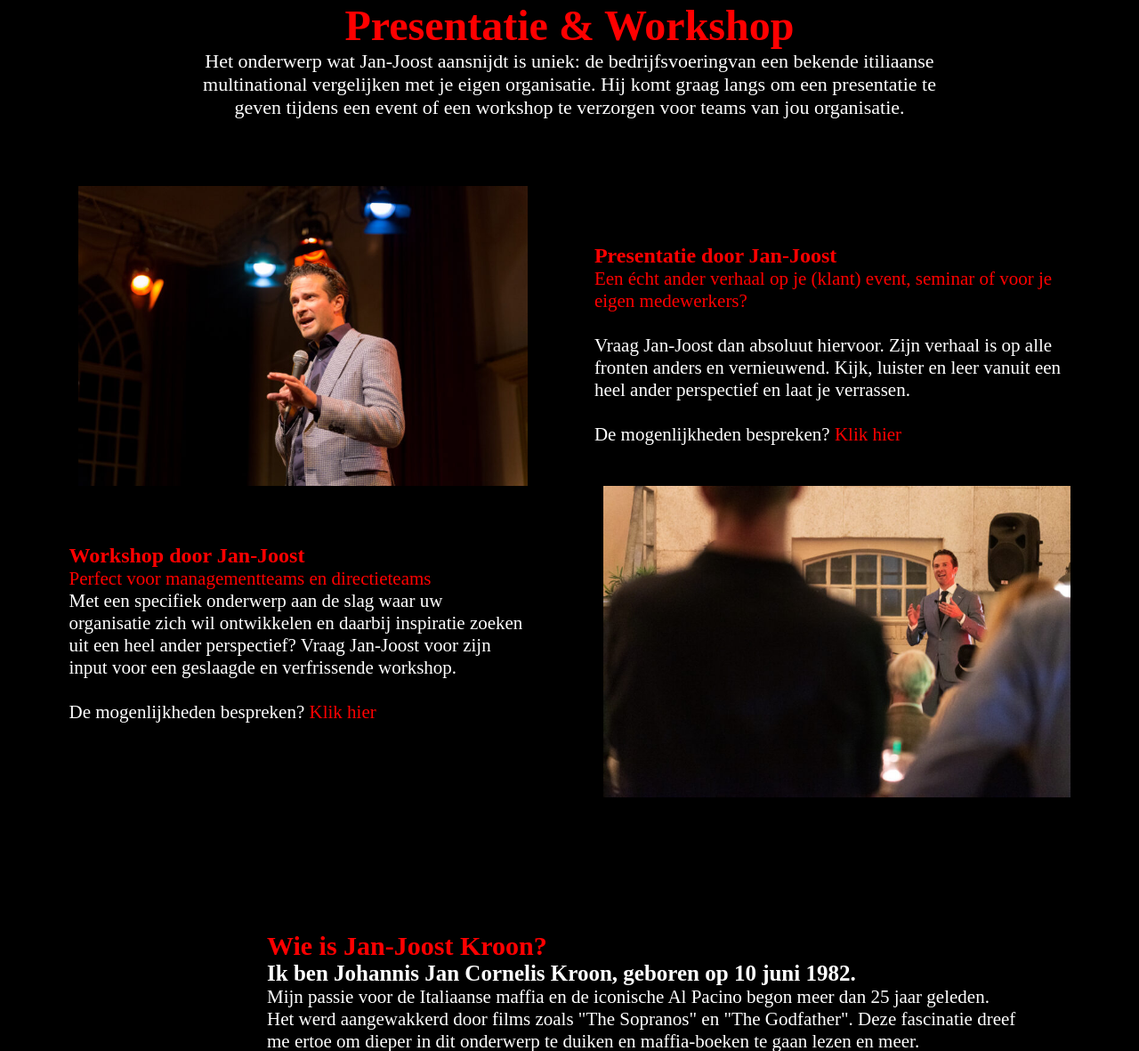
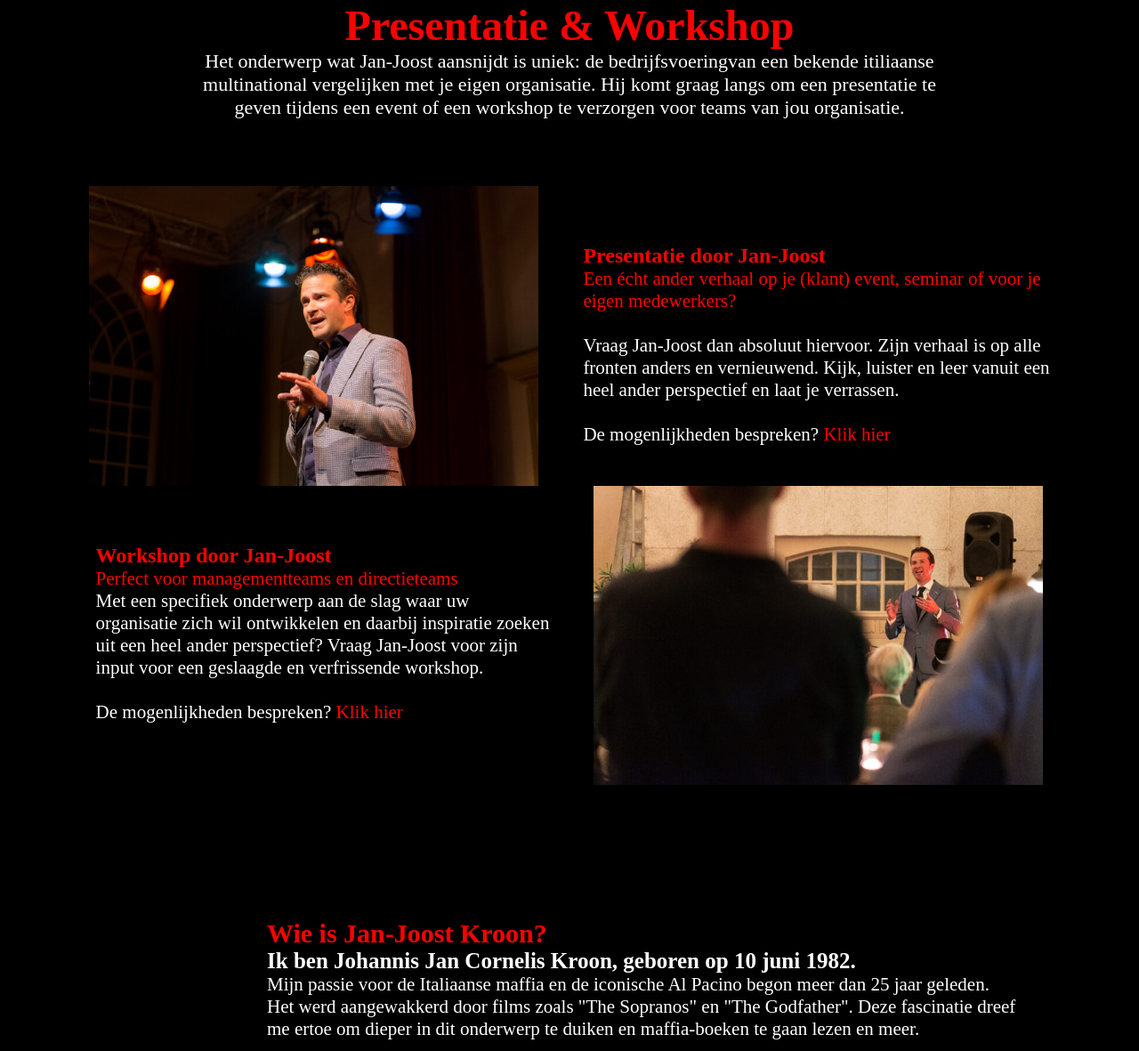
Before and after one commit to Floris29/vancapototceo, a PHP site: page / in a window 1280 px wide; the page is wider, and only the part inside the window is pictured. Shown: the part 4315-5496 px from the top of that part at 89% size. Run offline with PHP 8.4, Linux system fonts and the light colour scheme; some libraries are stand-ins or nearby versions.

Commit message:
padding fix

```diff
--- a/assets/CSS/styles.css
+++ b/assets/CSS/styles.css
@@ -232,6 +232,7 @@ button {
     margin-top: 75px;
     display: flex;
     justify-content: center;
+    gap: 50px;
 }
 
 .img--presentation {
@@ -242,15 +243,6 @@ button {
     color: red;
     padding-top: 65px;
     font-size: 21px;
-
-}
-
-.text-align{
-    padding-left: 75px;
-}
-
-.align-text{
-    padding-right: 600px;
 }
 
 .tekst--presentatie {
@@ -273,10 +265,11 @@ button {
 .workshop{
     display: flex;
     justify-content: center;
+    gap: 50px;
 }
 
 .img--workshop {
-    width: 525px;
+    width: 505px;
 }
 
 .tekst--workshop {
--- a/index.html
+++ b/index.html
@@ -253,7 +253,6 @@
 
                 <img src="assets/IMG/presentatie.jpg" alt="Jan-Joost presentatie" class="img--presentation">
 
-                <span class="text-align">
                     <div class="tekst--rood">
                         <p class="tekst--groter">Presentatie door Jan-Joost<br></p>
                         Een écht ander verhaal op je (klant) event, seminar of voor je<br>
@@ -268,11 +267,9 @@
                         </p>
                     </div>
             </div>
-            </span>
 
             <div class="workshop">
                 <div class="tekst--rood">
-                    <span class="align-text">
                     <p class="tekst--groter">Workshop door Jan-Joost<br></p>
                     Perfect voor managementteams en directieteams</p>
                     <p class="tekst--workshop">
@@ -283,7 +280,6 @@
                         <br>
                         De mogenlijkheden bespreken? <a class="click" href="https://www.janjoostkroon.nl/">Klik hier</a>
                     </p>
-                </span>
                 </div>
                 <img src="assets/IMG/workshop.jpg" alt="Jan-Joost-workshop" class="img--workshop">
             </div>
```
